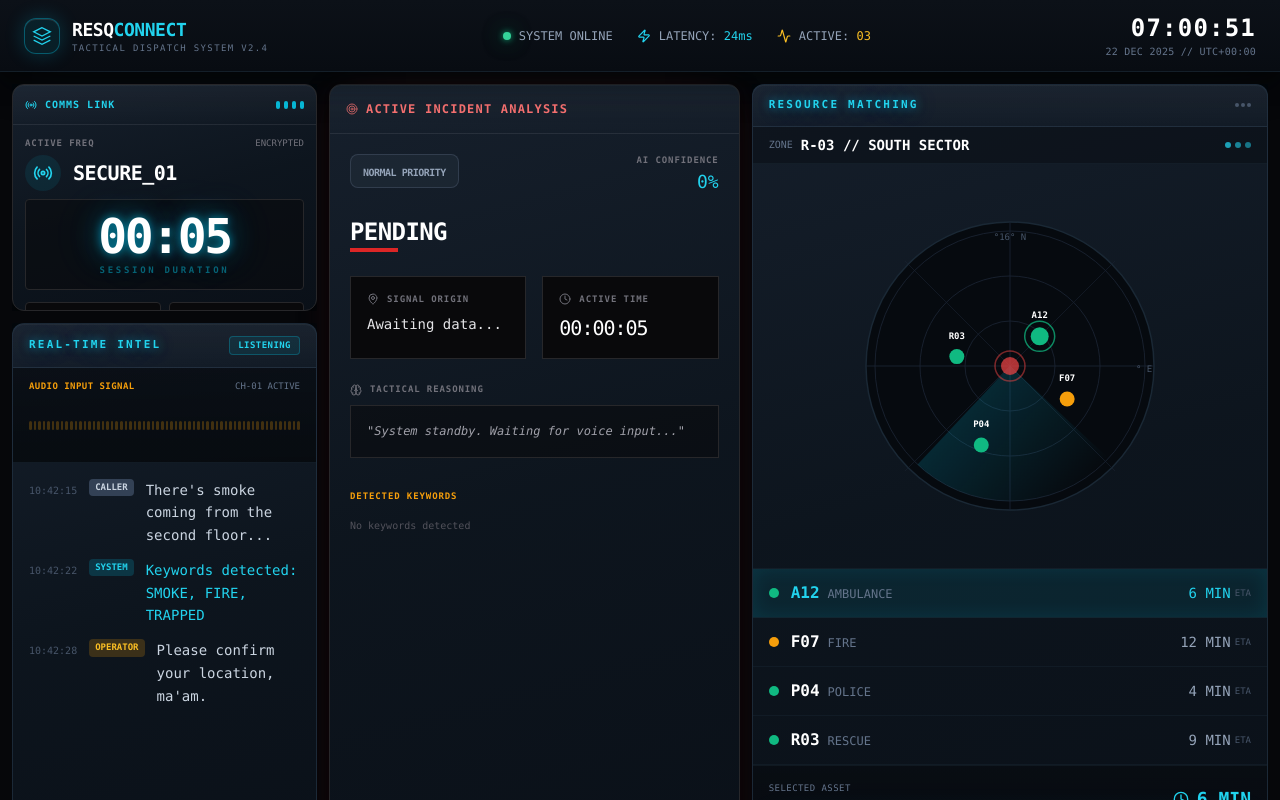
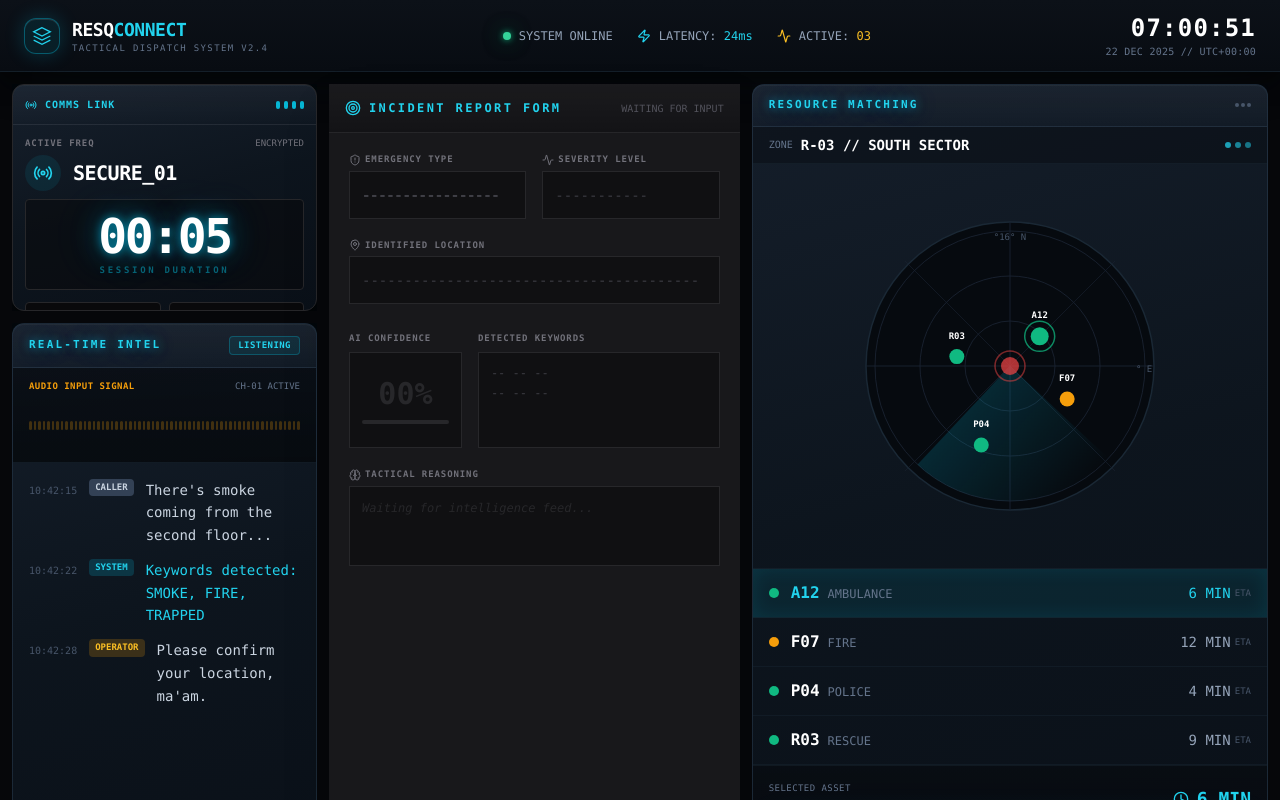
Before and after one commit to sanjayrohith/ResQ-Desk, a React (Vite) app: page / in a window 1280 px wide. Built offline with nearby package versions, Linux system fonts and the light colour scheme; the HTML template or start-up script is replaced by a standard one.

Commit message:
clearing cache

```diff
--- a/src/components/dashboard/IncidentDetails.tsx
+++ b/src/components/dashboard/IncidentDetails.tsx
@@ -1,7 +1,7 @@
-import { MapPin, Clock, AlertTriangle, Brain, Target } from "lucide-react";
+import { MapPin, Activity, AlertTriangle, Brain, Target, ShieldAlert } from "lucide-react";
 import { useState, useEffect } from "react";
 
-// SAFETY 1: All fields are optional (?) to prevent TypeScript errors on partial data
+// SAFETY: All fields optional to prevent crashes
 export interface IncidentData {
   location?: string;
   emergency_type?: string;
@@ -17,120 +17,140 @@ interface IncidentDetailsProps {
 }
 
 export function IncidentDetails({ data, isLoading }: IncidentDetailsProps) {
-  const [elapsedTime, setElapsedTime] = useState("00:00:00");
+  // Helper to determine if we have real data or if it's "Empty"
+  const hasData = !!data.location && data.location !== "Awaiting data...";
 
-  useEffect(() => {
-    const startTime = Date.now();
-    const timer = setInterval(() => {
-      const elapsed = Date.now() - startTime;
-      const hours = Math.floor(elapsed / 3600000);
-      const minutes = Math.floor((elapsed % 3600000) / 60000);
-      const seconds = Math.floor((elapsed % 60000) / 1000);
-      setElapsedTime(`${hours.toString().padStart(2, '0')}:${minutes.toString().padStart(2, '0')}:${seconds.toString().padStart(2, '0')}`);
-    }, 1000);
-    return () => clearInterval(timer);
-  }, []);
-
+  // Configuration for the severity badge colors
   const severityConfig: any = {
-    Critical: { color: "text-red-500", bg: "bg-red-500/10", border: "border-red-500/30" },
-    High: { color: "text-amber-500", bg: "bg-amber-500/10", border: "border-amber-500/30" },
-    Medium: { color: "text-yellow-500", bg: "bg-yellow-500/10", border: "border-yellow-500/30" },
-    Low: { color: "text-emerald-500", bg: "bg-emerald-500/10", border: "border-emerald-500/30" },
-    Normal: { color: "text-slate-400", bg: "bg-slate-500/10", border: "border-slate-500/30" },
+    Critical: "bg-red-500/20 text-red-500 border-red-500/50",
+    High: "bg-amber-500/20 text-amber-500 border-amber-500/50",
+    Medium: "bg-yellow-500/20 text-yellow-500 border-yellow-500/50",
+    Low: "bg-emerald-500/20 text-emerald-500 border-emerald-500/50",
+    Normal: "bg-slate-800 text-slate-400 border-slate-700",
   };
 
-  // SAFETY 2: Normalize Severity (Handle "critical", "Critical", "CRITICAL", or missing)
-  // This prevents the UI from breaking if the casing doesn't match 'severityConfig' keys exactly.
+  // Safe Severity Access
   const safeSeverity = data.severity
     ? (data.severity.charAt(0).toUpperCase() + data.severity.slice(1).toLowerCase())
     : "Normal";
-
-  const severity = severityConfig[safeSeverity] || severityConfig.Normal;
-
-  // SAFETY 3: Handle Keywords
-  // We check if it is actually an Array. If it's a string (like "None") or undefined, we use an empty array.
-  const safeKeywords = Array.isArray(data.keywords) ? data.keywords : [];
+  const badgeStyle = severityConfig[safeSeverity] || severityConfig.Normal;
 
   return (
-    <div className="floating-card floating-card-red flex flex-col h-full bg-zinc-900 border-zinc-800">
-      <div className="panel-header border-b border-white/5 p-4 flex justify-between items-center">
-        <span className="text-xs font-black text-red-400 tracking-widest uppercase flex items-center gap-2">
-          <Target className="w-3 h-3 animate-pulse" /> Active Incident Analysis
+    <div className="flex flex-col h-full bg-zinc-900 border-zinc-800 shadow-2xl overflow-hidden relative">
+
+      {/* 1. Header with 'Scanning' Animation */}
+      <div className="panel-header border-b border-white/5 p-4 flex justify-between items-center bg-black/20">
+        <span className="text-xs font-black text-cyan-400 tracking-[0.2em] uppercase flex items-center gap-2">
+          <Target className={`w-4 h-4 ${isLoading ? "animate-spin" : ""}`} />
+          INCIDENT REPORT FORM
         </span>
-        {isLoading && <span className="text-[10px] text-cyan-400 animate-pulse font-mono">PROCESSING...</span>}
+        <div className="flex items-center gap-2">
+          {isLoading ? (
+            <span className="text-[10px] text-cyan-400 animate-pulse font-mono">AI ANALYZING...</span>
+          ) : hasData ? (
+             <span className="text-[10px] text-emerald-500 font-mono">COMPLETE</span>
+          ) : (
+            <span className="text-[10px] text-zinc-600 font-mono">WAITING FOR INPUT</span>
+          )}
+        </div>
       </div>
 
-      <div className="flex-1 p-5 space-y-6 overflow-y-auto">
-        {/* Severity & Confidence Header */}
-        <div className="flex justify-between items-start">
-          <div className={`px-3 py-1 border ${severity.border} ${severity.bg} rounded-sm`}>
-            <span className={`text-[10px] font-bold uppercase tracking-tighter ${severity.color}`}>
-              {safeSeverity} Priority
-            </span>
+      {/* 2. The Form Content */}
+      <div className="flex-1 p-5 space-y-5 overflow-y-auto">
+
+        {/* ROW 1: Emergency Type & Severity */}
+        <div className="grid grid-cols-2 gap-4">
+          <div className="space-y-1">
+            <label className="text-[9px] text-zinc-500 uppercase font-bold tracking-widest flex items-center gap-1">
+              <ShieldAlert className="w-3 h-3" /> Emergency Type
+            </label>
+            <div className={`p-3 border h-12 flex items-center ${hasData ? "bg-zinc-950 border-cyan-500/30 text-white" : "bg-zinc-950/50 border-zinc-800 text-zinc-700"}`}>
+               <span className="font-mono text-sm font-bold uppercase tracking-tight">
+                 {hasData ? data.emergency_type : "-----------------"}
+               </span>
+            </div>
           </div>
-          <div className="text-right">
-            <div className="text-[9px] text-zinc-500 uppercase font-bold tracking-widest">AI Confidence</div>
-            <div className="text-lg font-mono text-cyan-400">
-              {/* SAFETY 4: Check existence before math */}
-              {data.confidence_score !== undefined ? (data.confidence_score * 100).toFixed(0) : "0"}%
+
+          <div className="space-y-1">
+             <label className="text-[9px] text-zinc-500 uppercase font-bold tracking-widest flex items-center gap-1">
+              <Activity className="w-3 h-3" /> Severity Level
+            </label>
+            <div className={`p-3 border h-12 flex items-center justify-between ${hasData ? "bg-zinc-950 border-zinc-700" : "bg-zinc-950/50 border-zinc-800"}`}>
+              {hasData ? (
+                <span className={`text-[10px] font-black px-2 py-0.5 rounded border uppercase tracking-wider w-full text-center ${badgeStyle}`}>
+                  {safeSeverity}
+                </span>
+              ) : (
+                <span className="text-zinc-700 font-mono text-sm">-----------</span>
+              )}
             </div>
           </div>
         </div>
 
-        {/* Main Classification */}
-        <div>
-          <h2 className="text-2xl font-black text-white uppercase tracking-tight leading-none mb-1">
-            {data.emergency_type || "Analyzing..."}
-          </h2>
-          <div className="h-1 w-12 bg-red-600"></div>
-        </div>
-
-        {/* Location & Time Grid */}
-        <div className="grid grid-cols-2 gap-4">
-          <div className="p-4 bg-zinc-950 border border-zinc-800 relative">
-            <div className="flex items-center gap-2 mb-2 text-zinc-500">
-              <MapPin className="w-3 h-3" />
-              <span className="text-[9px] uppercase font-bold tracking-widest">Signal Origin</span>
-            </div>
-            <p className="text-sm font-medium text-zinc-200">
-              {data.location || "Unknown Location"}
-            </p>
-          </div>
-          <div className="p-4 bg-zinc-950 border border-zinc-800">
-            <div className="flex items-center gap-2 mb-2 text-zinc-500">
-              <Clock className="w-3 h-3" />
-              <span className="text-[9px] uppercase font-bold tracking-widest">Active Time</span>
-            </div>
-            <p className="text-xl font-mono text-white tracking-tighter">{elapsedTime}</p>
+        {/* ROW 2: Location (Full Width) */}
+        <div className="space-y-1">
+          <label className="text-[9px] text-zinc-500 uppercase font-bold tracking-widest flex items-center gap-1">
+            <MapPin className="w-3 h-3" /> Identified Location
+          </label>
+          <div className={`p-3 border h-12 flex items-center ${hasData ? "bg-zinc-950 border-cyan-500/30 text-white" : "bg-zinc-950/50 border-zinc-800 text-zinc-700"}`}>
+             <span className="font-mono text-sm truncate">
+               {hasData ? data.location : "----------------------------------------"}
+             </span>
           </div>
         </div>
 
-        {/* AI Reasoning Section */}
-        <div className="space-y-2">
-          <div className="flex items-center gap-2 text-zinc-500">
-            <Brain className="w-3 h-3" />
-            <span className="text-[9px] uppercase font-bold tracking-widest">Tactical Reasoning</span>
+        {/* ROW 3: AI Confidence & Keywords */}
+        <div className="grid grid-cols-12 gap-4">
+          {/* Confidence Score */}
+          <div className="col-span-4 space-y-1">
+            <label className="text-[9px] text-zinc-500 uppercase font-bold tracking-widest">AI Confidence</label>
+            <div className={`p-3 border h-24 flex flex-col items-center justify-center ${hasData ? "bg-zinc-950 border-zinc-700" : "bg-zinc-950/50 border-zinc-800"}`}>
+              <span className={`text-3xl font-black tabular-nums ${hasData ? "text-cyan-400" : "text-zinc-800"}`}>
+                {hasData && data.confidence_score ? (data.confidence_score * 100).toFixed(0) : "00"}%
+              </span>
+              <div className="w-full bg-zinc-800 h-1 mt-2 rounded-full overflow-hidden">
+                <div
+                  className="bg-cyan-400 h-full transition-all duration-1000"
+                  style={{ width: hasData && data.confidence_score ? `${data.confidence_score * 100}%` : '0%' }}
+                />
+              </div>
+            </div>
           </div>
-          <div className="p-4 bg-zinc-950/50 border border-zinc-800 italic text-xs leading-relaxed text-zinc-400">
-            "{data.reasoning || "Waiting for intelligence feed..."}"
+
+          {/* Keywords */}
+          <div className="col-span-8 space-y-1">
+            <label className="text-[9px] text-zinc-500 uppercase font-bold tracking-widest">Detected Keywords</label>
+            <div className={`p-3 border h-24 overflow-hidden ${hasData ? "bg-zinc-950 border-zinc-700" : "bg-zinc-950/50 border-zinc-800"}`}>
+               {hasData && data.keywords && data.keywords.length > 0 ? (
+                 <div className="flex flex-wrap gap-2">
+                   {data.keywords.map((k, i) => (
+                     <span key={i} className="px-1.5 py-0.5 bg-amber-500/10 text-amber-500 border border-amber-500/20 text-[10px] font-bold uppercase">
+                       {k}
+                     </span>
+                   ))}
+                 </div>
+               ) : (
+                 <div className="text-zinc-700 font-mono text-xs space-y-1">
+                   <p>-- -- --</p>
+                   <p>-- -- --</p>
+                 </div>
+               )}
+            </div>
           </div>
         </div>
 
-        {/* Keywords / Flags */}
-        <div className="space-y-3">
-          <span className="text-[9px] font-bold uppercase tracking-widest text-amber-500">Detected Keywords</span>
-          <div className="flex flex-wrap gap-2">
-            {safeKeywords.length > 0 ? (
-              safeKeywords.map((word, i) => (
-                <span key={i} className="px-2 py-1 text-[10px] font-bold bg-amber-500/10 text-amber-500 border border-amber-500/20 uppercase tracking-tighter">
-                  {word}
-                </span>
-              ))
-            ) : (
-              <span className="text-[10px] text-zinc-600 font-mono">No keywords detected</span>
-            )}
+        {/* ROW 4: AI Reasoning */}
+        <div className="space-y-1">
+          <label className="text-[9px] text-zinc-500 uppercase font-bold tracking-widest flex items-center gap-1">
+            <Brain className="w-3 h-3" /> Tactical Reasoning
+          </label>
+          <div className={`p-3 border min-h-[80px] ${hasData ? "bg-zinc-950 border-cyan-500/30" : "bg-zinc-950/50 border-zinc-800"}`}>
+             <p className={`font-mono text-xs leading-relaxed italic ${hasData ? "text-cyan-100/70" : "text-zinc-800"}`}>
+               {hasData ? `"${data.reasoning}"` : "Waiting for intelligence feed..."}
+             </p>
           </div>
         </div>
+
       </div>
     </div>
   );
--- a/src/pages/Index.tsx
+++ b/src/pages/Index.tsx
@@ -3,22 +3,37 @@ import { Header, LiveCall, LiveTranscription, IncidentDetails, MapPanel } from "
 import { IncidentData } from "@/components/dashboard/IncidentDetails";
 import { DispatchPopup } from "@/components/dashboard/DispatchPopup";
 
+// 1. DEFINE THE "RESET" STATE (The dashed lines/empty values)
+const INITIAL_STATE: IncidentData = {
+  location: "Awaiting data...",
+  emergency_type: "Pending",
+  severity: "Normal",
+  keywords: [],
+  reasoning: "System standby. Waiting for voice input...",
+  confidence_score: 0
+};
+
 const Index = () => {
-  const [incidentData, setIncidentData] = useState<IncidentData>({
-    location: "Awaiting data...",
-    emergency_type: "Pending",
-    severity: "Normal",
-    keywords: [],
-    reasoning: "System standby. Waiting for voice input...",
-    confidence_score: 0
-  });
+  // Initialize with the Empty State
+  const [incidentData, setIncidentData] = useState<IncidentData>(INITIAL_STATE);
 
   const [fullApiResponse, setFullApiResponse] = useState<any>(null);
   const [isAnalyzing, setIsAnalyzing] = useState(false);
   const [showPopup, setShowPopup] = useState(false);
+  const [isOperatorSpeaking, setIsOperatorSpeaking] = useState(false);
 
-  // 1. New State for Operator Override
-  const [isOperatorSpeaking, setIsOperatorSpeaking] = useState(false);
+  // 2. THE RESET FUNCTION
+  // This runs automatically when the "DISPATCHED" popup finishes
+  const handleDispatchComplete = () => {
+    setShowPopup(false);
+
+    // Small delay to let the popup fade out before wiping the data
+    setTimeout(() => {
+      setIncidentData(INITIAL_STATE); // Wipe the form
+      setFullApiResponse(null);       // Clear the backend cache
+      console.log("🔄 System Reset for next scenario");
+    }, 300);
+  };
 
   const handleLineComplete = async (transcript: string) => {
     if (!transcript || transcript.length < 2) return;
@@ -53,11 +68,12 @@ const Index = () => {
   return (
     <div className="flex flex-col h-screen w-screen bg-background overflow-hidden font-mono text-zinc-100">
 
+      {/* 3. CONNECT THE RESET HANDLER */}
       {showPopup && fullApiResponse && (
         <DispatchPopup
           data={fullApiResponse}
           onCancel={() => setShowPopup(false)}
-          onComplete={() => setShowPopup(false)}
+          onComplete={handleDispatchComplete} // <--- Reset triggers here
         />
       )}
 
@@ -67,11 +83,9 @@ const Index = () => {
         {/* LEFT COLUMN */}
         <div className="col-span-3 flex flex-col gap-3 min-w-0 h-full">
           <div className="flex-[0.4] glass-panel relative overflow-hidden">
-            {/* 2. Pass State Handler */}
             <LiveCall onPTTChange={setIsOperatorSpeaking} />
           </div>
           <div className="flex-1 min-h-0 glass-panel relative overflow-hidden">
-            {/* 3. Pass Mute State */}
             <LiveTranscription
               onLineComplete={handleLineComplete}
               isMuted={isOperatorSpeaking}
@@ -81,7 +95,15 @@ const Index = () => {
 
         {/* MIDDLE COLUMN */}
         <div className="col-span-4 min-w-0 h-full">
-          <IncidentDetails data={incidentData} isLoading={isAnalyzing} />
+          {/* 4. THE KEY PROP TRICK
+            By changing the 'key' whenever location changes, we force React
+            to re-play all CSS animations (typing effect, bar growth) from scratch.
+          */}
+          <IncidentDetails
+            key={incidentData.location}
+            data={incidentData}
+            isLoading={isAnalyzing}
+          />
         </div>
 
         {/* RIGHT COLUMN */}
```
